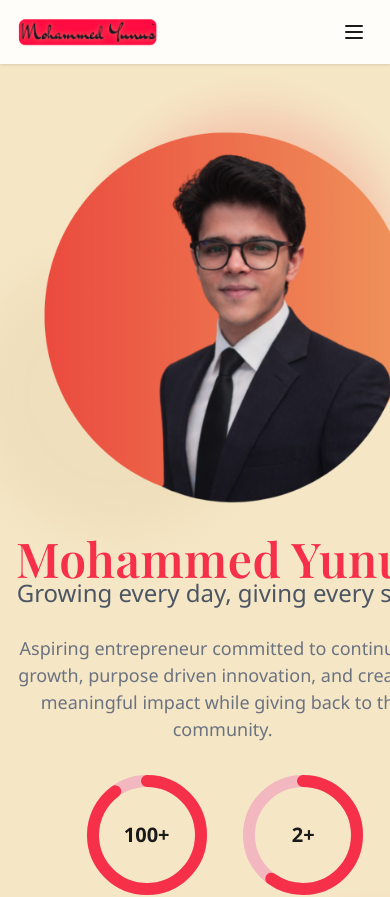
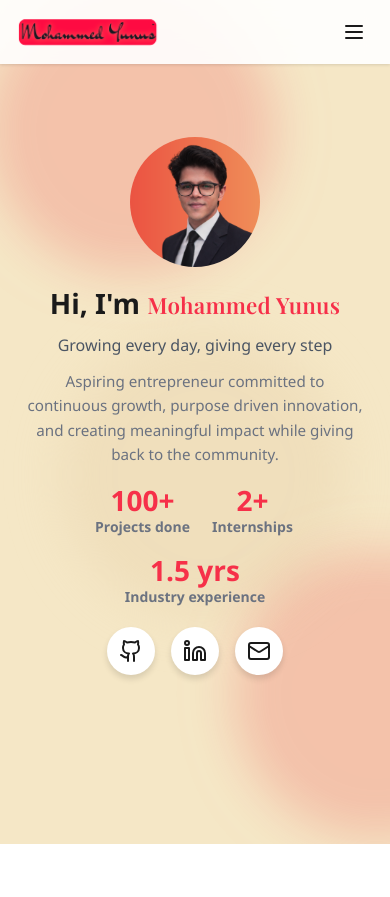
Before and after one commit to mdyunus05786/personal_portfolio_1, a React (Vite) app: page / in a window 390 px wide. Shown: the top 897 px of the page. Built offline with nearby package versions, Linux system fonts and the light colour scheme.

Commit message:
Fix: hero & profile CSS, correct image positioning, add debug log

```diff
--- a/src/components/Hero.tsx
+++ b/src/components/Hero.tsx
@@ -115,6 +115,21 @@ function RadialProgress({
 }
 
 export function Hero() {
+  const [isMobile, setIsMobile] = useState(false);
+
+  useEffect(() => {
+    const checkMobile = () => {
+      setIsMobile(window.innerWidth < 640);
+    };
+
+    checkMobile();
+    window.addEventListener('resize', checkMobile);
+    return () => window.removeEventListener('resize', checkMobile);
+  }, []);
+
+  const progressSize = isMobile ? 90 : 120;
+  const progressStroke = isMobile ? 10 : 12;
+
   return (
     <section id="home" className="hero">
       {/* Animated Background Elements */}
@@ -190,15 +205,38 @@ export function Hero() {
             >
               Aspiring entrepreneur committed to continuous growth, purpose driven innovation, and creating meaningful impact while giving back to the community.
             </motion.p>
+
+            {/* Simple stats for mobile */}
+            <motion.div
+              className="hero-stats-simple"
+              initial={{ opacity: 0, y: 20 }}
+              animate={{ opacity: 1, y: 0 }}
+              transition={{ delay: 0.8, duration: 0.8 }}
+            >
+              <div className="stat-item">
+                <div className="stat-value">100+</div>
+                <div className="stat-label">Projects done</div>
+              </div>
+              <div className="stat-item">
+                <div className="stat-value">2+</div>
+                <div className="stat-label">Internships</div>
+              </div>
+              <div className="stat-item">
+                <div className="stat-value">1.5 yrs</div>
+                <div className="stat-label">Industry experience</div>
+              </div>
+            </motion.div>
+
+            {/* Radial progress for larger screens */}
             <motion.div
               className="hero-stats"
               initial={{ opacity: 0, y: 20 }}
               animate={{ opacity: 1, y: 0 }}
               transition={{ delay: 0.8, duration: 0.8 }}
             >
-              <RadialProgress percent={90} value="100+" label="Project done" duration={2800} />
-              <RadialProgress percent={60} value="2+" label="Internships" duration={2800} />
-              <RadialProgress percent={75} value="1.5 yrs" label="Industry experience" duration={2800} />
+              <RadialProgress percent={90} value="100+" label="Project done" duration={2800} size={progressSize} stroke={progressStroke} />
+              <RadialProgress percent={60} value="2+" label="Internships" duration={2800} size={progressSize} stroke={progressStroke} />
+              <RadialProgress percent={75} value="1.5 yrs" label="Industry experience" duration={2800} size={progressSize} stroke={progressStroke} />
             </motion.div>
             <motion.div
               className="hero-links"
@@ -245,7 +283,7 @@ export function Hero() {
             transition={{ delay: 0.3, duration: 1, ease: "easeOut" }}
           >
             <motion.div
-              className="hero-photo-wrap"
+              className="profile-wrapper"
               whileHover={{ scale: 1.05 }}
               transition={{ duration: 0.3 }}
             >
--- a/src/index.css
+++ b/src/index.css
@@ -68,12 +68,10 @@ button {
   font-family: "Playfair Display", "Times New Roman", serif;
   font-weight: 600;
   letter-spacing: 0.01em;
-  display: inline-block;
-  white-space: nowrap;
-  transform: translateY(50%);
-  z-index: 1;
-  padding-top: 10%;
-  padding-bottom: 10%;
+  display: inline;
+  white-space: normal;
+  word-break: break-word;
+  font-size: 1.4rem;
 }
 }
 .text-accent {
@@ -270,9 +268,16 @@ button {
   display: flex;
   align-items: center;
   justify-content: center;
-  padding: 4rem 1rem 0;
+  padding: 8rem 0.5rem 2rem;
   position: relative;
   overflow: hidden;
+}
+
+@media (min-width: 640px) {
+  .hero {
+    padding: 4rem 1rem 0;
+    align-items: center;
+  }
 }
 
 .hero-bg {
@@ -289,17 +294,18 @@ button {
   mix-blend-mode: multiply;
   filter: blur(24px);
   opacity: 0.2;
+  pointer-events: none;
 }
 
 .hero-orb--one {
-  top: 5rem;
-  left: 2.5rem;
+  top: -3rem;
+  left: -5rem;
   background: var(--color-rose);
 }
 
 .hero-orb--two {
-  top: 10rem;
-  right: 2.5rem;
+  top: 15rem;
+  right: -3rem;
   background: var(--color-cream-muted);
   opacity: 0.3;
 }
@@ -309,6 +315,18 @@ button {
   left: 50%;
   transform: translateX(-50%);
   background: var(--color-rose);
+}
+
+@media (min-width: 768px) {
+  .hero-orb--one {
+    top: 5rem;
+    left: 2.5rem;
+  }
+
+  .hero-orb--two {
+    top: 10rem;
+    right: 2.5rem;
+  }
 }
 
 .hero-inner {
@@ -321,49 +339,110 @@ button {
 
 .hero-grid {
   display: grid;
-  gap: 3rem;
-  align-items: center;
+  gap: 0.75rem;
+  align-items: flex-start;
+}
+
+@media (min-width: 640px) {
+.hero-grid{
+  display: grid;
+  gap: 0.75rem;
+  align-items: center;   /* change from flex-start */
+}
 }
 
 .hero-content {
   order: 2;
   text-align: center;
+  margin-top: 0;
 }
 
-.hero-visual {
-  order: 1;
+.hero-visual{
   display: flex;
   justify-content: center;
+  align-items: center;   /* add this */
+  margin-bottom: 0.5rem;
+}
+@media (min-width: 640px) {
+  .hero-visual {
+    margin-bottom: 0;
+  }
 }
 
 .hero-title {
-  font-size: 3rem;
-  line-height: 1;
-  margin-bottom: 1rem;
+  font-size: 1.75rem;
+  line-height: 1.2;
+  margin-bottom: 0.75rem;
   white-space: normal;
+  padding: 0 1rem;
 }
 
 .hero-subtitle {
-  font-size: 1.5rem;
+  font-size: 1rem;
   color: #4b5563;
-  margin-bottom: 1.5rem;
+  margin-bottom: 0.75rem;
+  padding: 0 1rem;
 }
 
 .hero-body {
-  font-size: 1.125rem;
+  font-size: 0.95rem;
   color: var(--color-muted);
-  margin-bottom: 2rem;
+  margin-bottom: 1.25rem;
   max-width: 32rem;
   margin-left: auto;
   margin-right: auto;
+  line-height: 1.6;
+  padding: 0 1rem;
 }
 
-.hero-stats {
+/* Simple stats for mobile */
+.hero-stats-simple {
   display: flex;
   flex-wrap: wrap;
-  gap: 2rem;
+  gap: 1.25rem;
   justify-content: center;
-  margin-bottom: 2rem;
+  margin-bottom: 1.25rem;
+  padding: 0 1rem;
+}
+
+.stat-item {
+  text-align: center;
+  min-width: 85px;
+  flex: 0 1 auto;
+}
+
+.stat-value {
+  font-size: 1.75rem;
+  font-weight: 700;
+  color: var(--color-rose);
+  margin-bottom: 0.25rem;
+  line-height: 1;
+}
+
+.stat-label {
+  font-size: 0.875rem;
+  color: var(--color-muted);
+  font-weight: 600;
+  line-height: 1.3;
+}
+
+/* Hide radial stats on mobile, show on larger screens */
+.hero-stats {
+  display: none;
+}
+
+@media (min-width: 640px) {
+  .hero-stats-simple {
+    display: none;
+  }
+
+  .hero-stats {
+    display: flex;
+    flex-wrap: wrap;
+    gap: 2rem;
+    justify-content: center;
+    margin-bottom: 2rem;
+  }
 }
 
 .hero-links {
@@ -390,20 +469,20 @@ button {
   box-shadow: var(--shadow-md);
 }
 
-.hero-photo-wrap {
-  position: relative;
-  width: 220px;
-  height: 220px;
-  overflow: visible;
-}
-
 @media (min-width: 640px) {
   .hero-title {
-    font-size: 3.75rem;
+    font-size: 3rem;
+    padding: 0;
   }
 
   .hero-subtitle {
-    font-size: 1.875rem;
+    font-size: 1.5rem;
+    padding: 0;
+  }
+
+  .hero-body {
+    font-size: 1.125rem;
+    padding: 0;
   }
 }
 
@@ -438,12 +517,18 @@ button {
 
 @media (min-width: 1024px) {
   .hero-title {
-    font-size: 4.5rem;
-    white-space: nowrap;
+    font-size: 3.75rem;
   }
 
   .hero-content {
     padding-right: 2rem;
+  }
+}
+
+@media (min-width: 1280px) {
+  .hero-title {
+    font-size: 4.5rem;
+    white-space: nowrap;
   }
 }
 
@@ -1245,27 +1330,53 @@ button {
 
 .profile-photo {
   position: absolute;
-  width: 230px;
-  height: 270px;
-  top: +10%;
-  left: 50%;
-  right: 0;
-  margin: 0 auto;
-  transform: scale(2);
+  inset: 0;
+  width: 100%;
+  height: 100%;
+  margin: 0;
+  padding: 0;
   object-fit: cover;
-  border-radius: 9999px;
+  object-position: center 25%;
+  transform: scale(1.08);
   z-index: 1;
 }
 
 @media (max-width: 768px) {
   #home {
-    padding-top: 7rem;
-  }
-
-  .profile-photo {
-    left: 60%;
-    right: auto;
-    margin: 20px 0 0 0;
-    transform: translateX(-55%) translateY(30%) scale(2);
+    padding-top: 0;
   }
 }
+.profile-photo{
+transform: scale(1.5);
+}
+
+.profile-wrapper {
+  position: relative;
+  width: 130px;
+  height: 130px;
+  border-radius: 50%;
+  overflow: hidden;
+  margin: 0;
+  padding: 0;
+}
+
+@media (min-width: 480px) {
+  .profile-wrapper {
+    width: 160px;
+    height: 160px;
+  }
+}
+
+@media (min-width: 640px) {
+  .profile-wrapper {
+    width: 220px;
+    height: 220px;
+  }
+}
+
+@media (min-width: 768px) {
+  .profile-wrapper {
+    width: 250px;
+    height: 250px;
+  }
+}
```
Also changed, not shown: src/vite-env.d.ts (added, +13 -0 lines), tsconfig.json (added, +25 -0 lines), tsconfig.node.json (added, +10 -0 lines).
